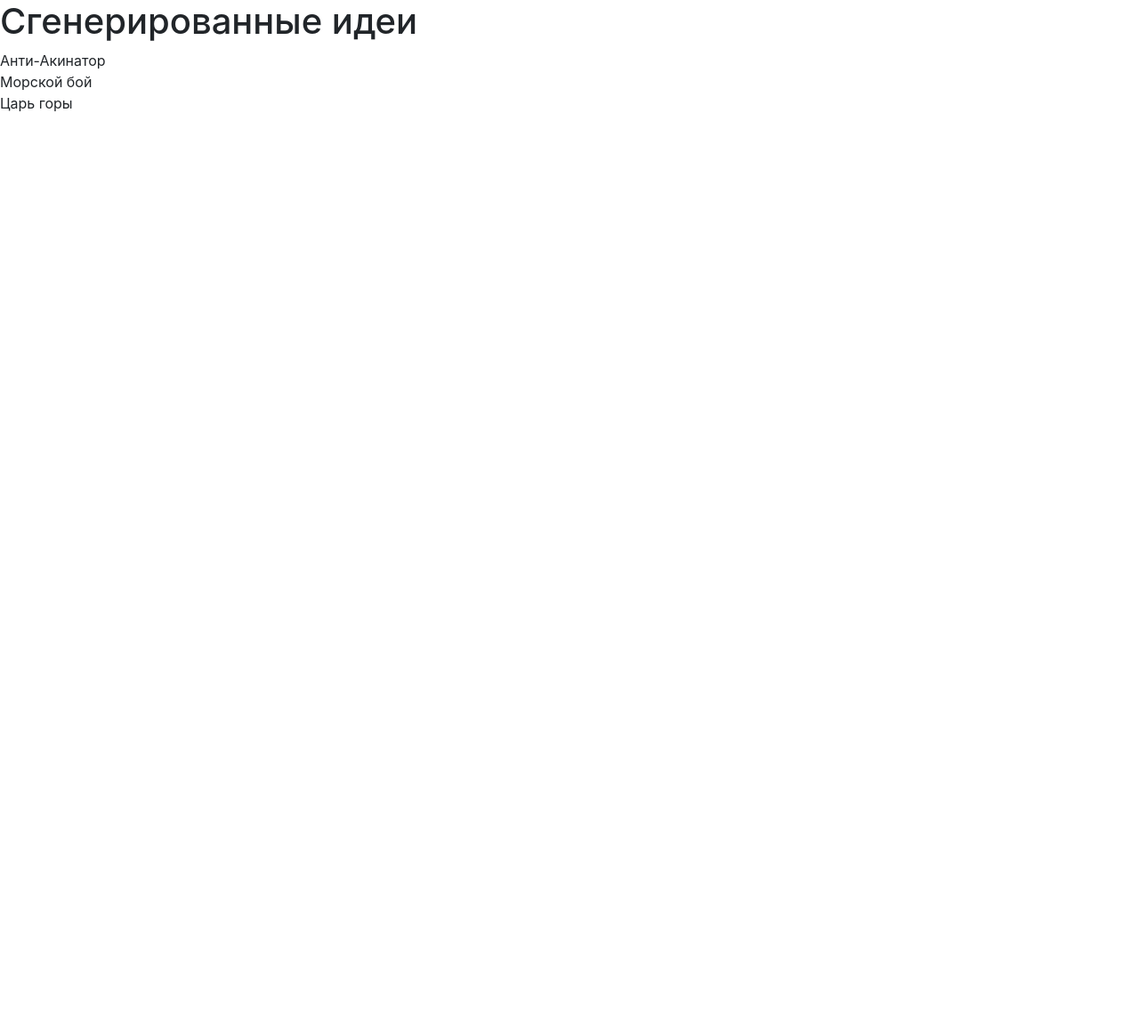
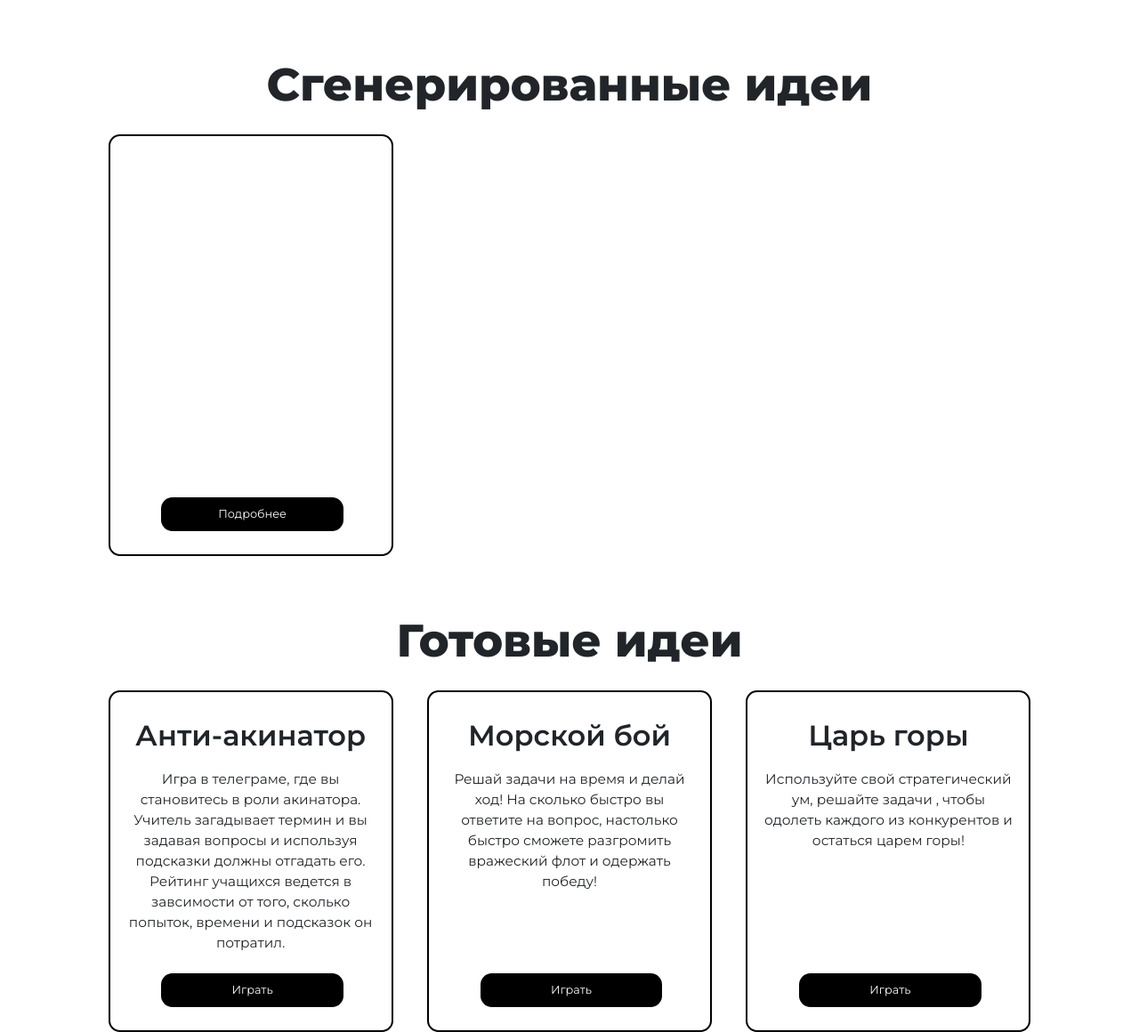
Before and after one commit to ArmanDev89/Ardabek, a Django app: template project/app/templates/generate.html in a window 1280 px wide; the page is wider, and only the part inside the window is pictured. Shown: that part at 89% size. Before the commit the page ends 126 px from the top of that part, so only its background shows below. Run offline with Django 5.2, Linux system fonts and the light colour scheme; the template is opened without the code that fills it: most values are stand-ins (such as "Sample title", 1, 10 or a date in 2020); some libraries are stand-ins or nearby versions.

Commit message:
generate page styles

```diff
--- a/project/app/static/css/style.css
+++ b/project/app/static/css/style.css
@@ -34,7 +34,7 @@ input[type="text"]:focus {
 .button{
     font-family: "Montserrat", sans-serif;
     font-size: 1vw;
-    width: 16.95vw;
+    width: 16vw;
     height: 3vw;
     border-radius: 1vw;
     margin-top: 0.5vw;
@@ -52,11 +52,71 @@ input[type="submit"]:hover{
 
 .ideas{
     width: 100vw;
+    display: grid;
+    grid-template-columns: 25vw 25vw 25vw;
+    margin-left: 9.5vw;
+    gap: 3vw;
+    text-align: center;
 }
 
-.card {
-    width: calc(33.33% - 20px);
-    margin: 10px;
-    box-sizing: border-box;
-    float: left;
+.idea-title{
+    text-align: center;
+    margin: 2vw 0 2vw 0;
+    font-size: 4vw;
 }
+
+.card{
+    width: 25vw;
+    height: 37vw;
+    font-family: "Montserrat", sans-serif;
+    font-weight: 600;
+    border-radius: 1vw;
+    border: 0.2vw solid black;
+    position: relative;
+}
+
+.card-title{
+    padding: 2vw 0 1vw 0;
+    font-size: 2.5vw;
+    width: 22vw;
+    margin: 0 auto;
+}
+
+.card-description{
+    font-family: "Montserrat", sans-serif;
+    width: 22vw;
+    margin: 0 auto;
+    font-size: 1.2vw;
+    font-weight: normal;
+}
+
+.card-button{
+    position: absolute;
+    left: 4.5vw;
+    bottom: 2vw;
+    margin: 0 auto;
+}
+
+.card-button:hover{
+    background-color: purple;
+    transform: scale(1.02);
+}
+
+.idea-title{
+    text-align: center;
+    margin: 5vw auto 2vw;
+}
+
+.games{
+    width: 100vw;
+    display: grid;
+    grid-template-columns: 25vw 25vw 25vw;
+    margin-left: 9.5vw;
+    gap: 3vw;
+    text-align: center;
+}
+
+.game-card{
+    width: 25vw;
+    height: 30vw;
+}
--- a/project/app/templates/generate.html
+++ b/project/app/templates/generate.html
@@ -7,33 +7,50 @@
 {% endblock %}
 
 {% block content %}
-<h1>Сгенерированные идеи</h1>
-    <div>
+<h1 class="title idea-title">Сгенерированные идеи</h1>
+    <div class="ideas">
     {% for key, value in ideas.items %}
+        <div class="card">
             {% for key, idea in value.items %}
                 {% if key == "Name" %}
-                <h2>
+                    <h2 class="card-title">
                     {{ idea }}
                     </h2>
                 {% endif %}
                 {% if key == "Detailed description of game" %}
-                <p>
+                    <p class="card-description">
                     {{ idea }}
                     </p>
                 {% endif %}
             {% endfor %}
+            <a href="#"><button class="button card-button">Подробнее</button></a>
+        </div>
     {% endfor %}
     </div>
-
-    <div>
-    Анти-Акинатор
+    <h1 class="title idea-title">Готовые идеи</h1>
+    <div class="games">
+        <div class="card game-card">
+            <div class="card-title">Анти-акинатор</div>
+            <p class="card-description">
+                Игра в телеграме, где вы становитесь в роли акинатора. Учитель загадывает термин и вы задавая вопросы и используя подсказки должны отгадать его. Рейтинг учащихся ведется в завсимости от того, сколько попыток, времени и подсказок он потратил.
+            </p>
+            <a href="#"><button class="button card-button">Играть</button></a>
         </div>
 
-    <div>
-    Морской бой
+        <div class="card game-card">
+            <div class="card-title">Морской бой</div>
+            <p class="card-description">
+                Решай задачи на время и делай ход! На сколько быстро вы ответите на вопрос, настолько быстро сможете разгромить вражеский флот и одержать победу!
+            </p>
+            <a href="#"><button class="button card-button">Играть</button></a>
         </div>
 
-    <div>
-    Царь горы
+        <div class="card game-card">
+            <div class="card-title">Царь горы</div>
+            <p class="card-description">
+                Используйте свой стратегический ум, решайте задачи , чтобы одолеть каждого из конкурентов и остаться царем горы!
+            </p>
+            <a href="#"><button class="button card-button">Играть</button></a>
+        </div>
     </div>
 {% endblock %}
```
Also changed, not shown: project/db.sqlite3. Lines whose indentation alone changed are shown as unchanged.
